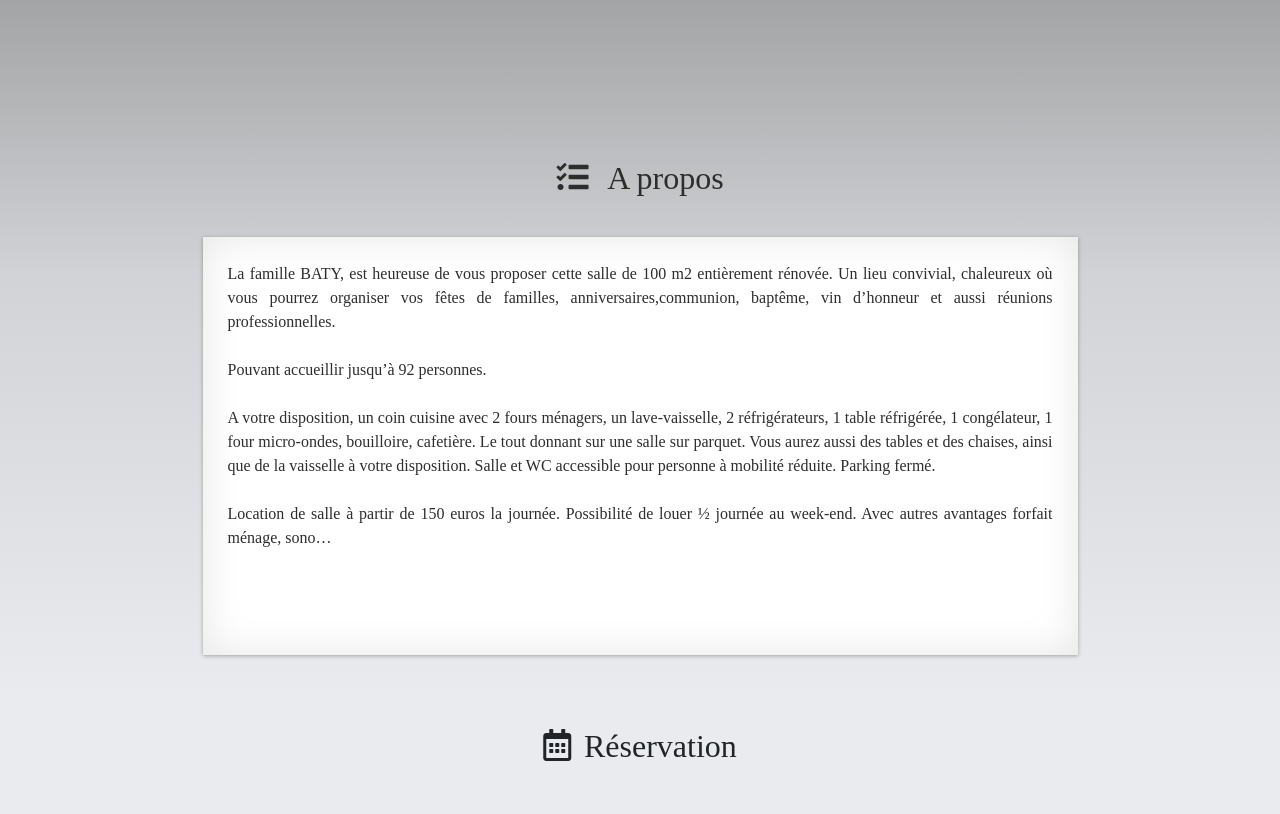
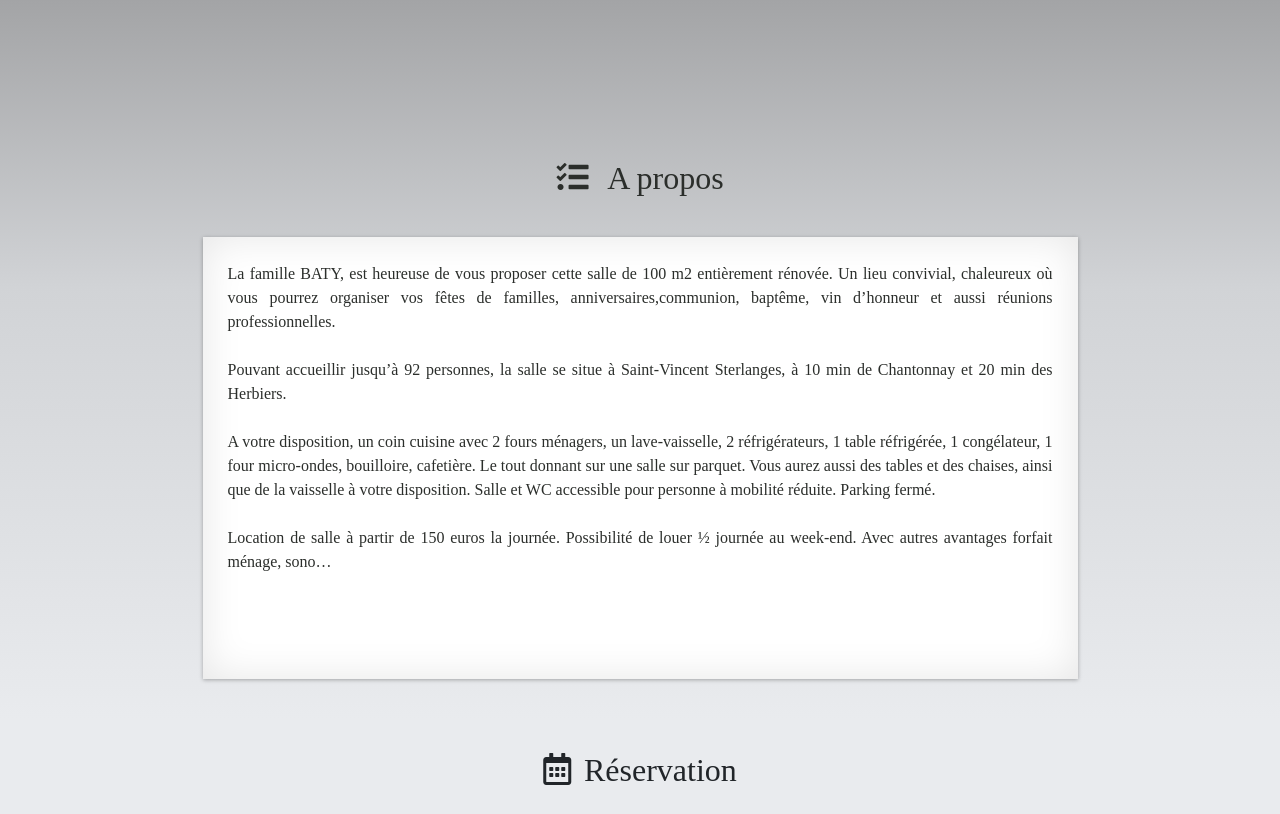
Before and after one commit to seevoid/SalleSaintVincent, a Django app: template landing/templates/index.html in a window 1280 px wide. Shown: the part 801-1615 px from the top of the page. Run offline with Django 3.2, Linux system fonts and the light colour scheme; the template is opened without the code that fills it, so the values that code supplies are empty; some libraries are stand-ins or nearby versions.

Commit message:
site vraiment nul

```diff
--- a/landing/templates/index.html
+++ b/landing/templates/index.html
@@ -19,7 +19,7 @@
   <meta http-equiv="X-UA-Compatible" content="IE=edge" />
   <meta name="viewport" content="width=device-width, initial-scale=1, shrink-to-fit=no">
   <meta name="title" content="Salle de réception CHEZ DUDU ">
-  <meta name="description" content="Une salle pour vos évènements située à Saint-Vincent Sterlanges en Vendée. Un espace convivial, chaleureux où vous pourrez organiser vos fêtes de familles, anniversaires, communion, baptême, vin d'honneur et aussi réunions professionnelles.">
+  <meta name="description" content="Une salle pour vos évènements située à Saint-Vincent Sterlanges en Vendée. A 10min de Chantonnay et 20min des Herbiers. Un espace convivial, chaleureux où vous pourrez organiser vos fêtes de familles, anniversaires, communion, baptême, vin d'honneur et aussi réunions professionnelles.">
   <meta name="author" content="Martin Baty">
   <meta name="keywords" lang="fr" content="salle des fêtes; chez dudu; dudu; Saint-Vincent; Sterlanges">
 
@@ -103,7 +103,7 @@
 
           <p id="about2" style="color: #2B2E2B; text-align: justify;">La famille BATY, est heureuse de vous proposer cette salle de 100 m2 entièrement rénovée. Un lieu convivial, chaleureux où vous pourrez organiser vos fêtes de familles, anniversaires,communion, baptême, vin d’honneur et aussi réunions professionnelles.
           </br></br>
-          Pouvant accueillir jusqu’à 92 personnes.
+          Pouvant accueillir jusqu’à 92 personnes, la salle se situe à Saint-Vincent Sterlanges, à 10 min de Chantonnay et 20 min des Herbiers.
           </br></br>
           A votre disposition, un coin cuisine avec 2 fours ménagers, un lave-vaisselle, 2 réfrigérateurs, 1 table réfrigérée, 1 congélateur, 1 four micro-ondes, bouilloire, cafetière. Le tout donnant sur une salle sur parquet. Vous aurez aussi des tables et des chaises, ainsi que de la vaisselle à votre disposition. Salle et WC accessible pour personne à mobilité réduite. Parking fermé.
           </br></br>
```
